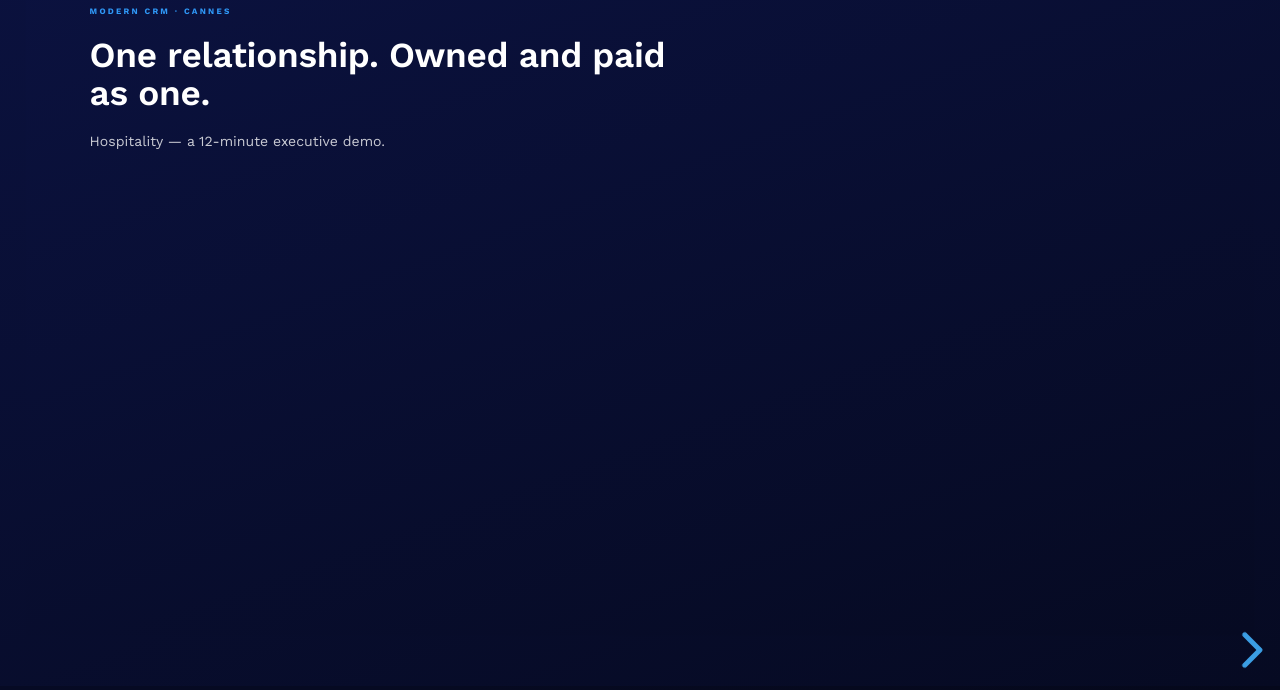
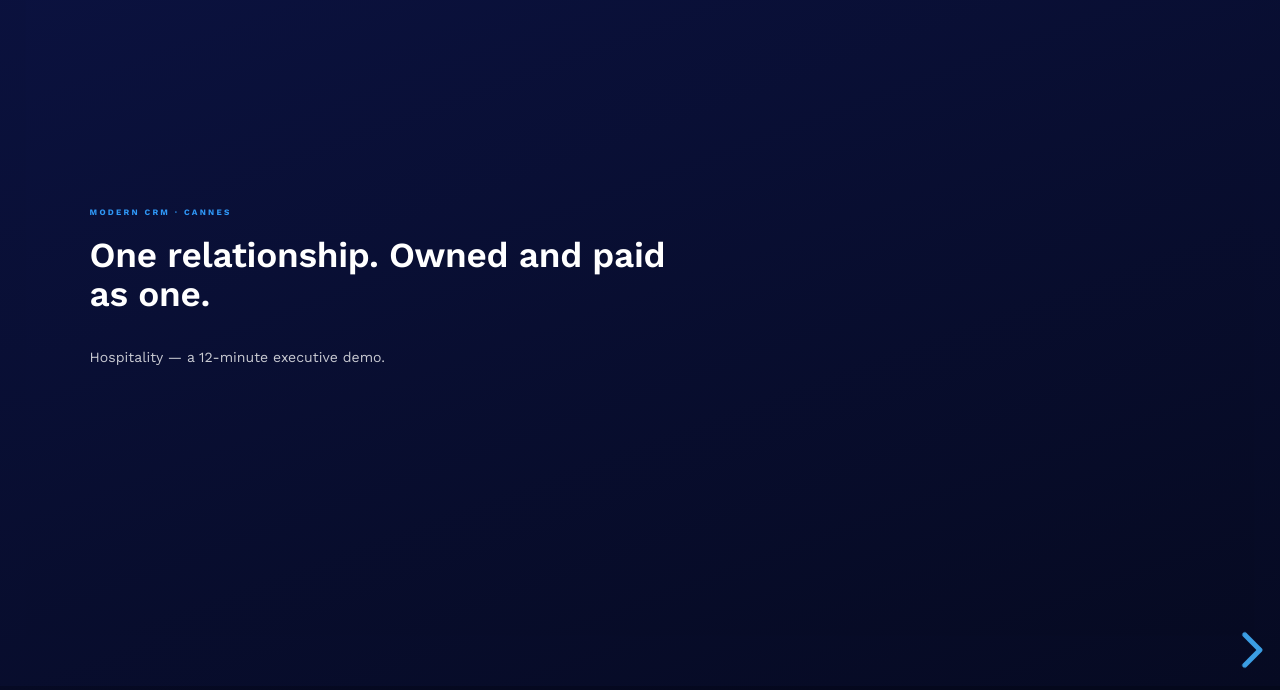
Before and after one commit to tonytoubia-merkle/merkle-demos, a plain HTML site: page hospitality.html in a window 1280 px wide. Shown: the part 110-800 px from the top of the page. Drawn offline with Linux system fonts and the light colour scheme.

Commit message:
Fix vcenter (Reveal inline display:block override) + surface attribution/incrementality in retail copilot proof caption

```diff
--- a/assets/deck.css
+++ b/assets/deck.css
@@ -120,6 +120,12 @@
 }
 .reveal .slides > section.slide-vcenter { justify-content: center; }
 .reveal .slides > section.slide-vstart  { justify-content: flex-start; padding-top: 80px; }
+/* Reveal writes inline `display:block` on the active/adjacent sections, which
+   would defeat the flex column above (so vcenter/vstart never take effect and
+   sparse slides sit high). Re-assert flex on the slides Reveal makes visible. */
+.reveal .slides > section.present,
+.reveal .slides > section.past,
+.reveal .slides > section.future { display: flex !important; }
 
 /* ================================================================
    SLIDE VARIANTS
```
Also changed, not shown: demo/retail/copilot/index.html (+1 -1 lines).
